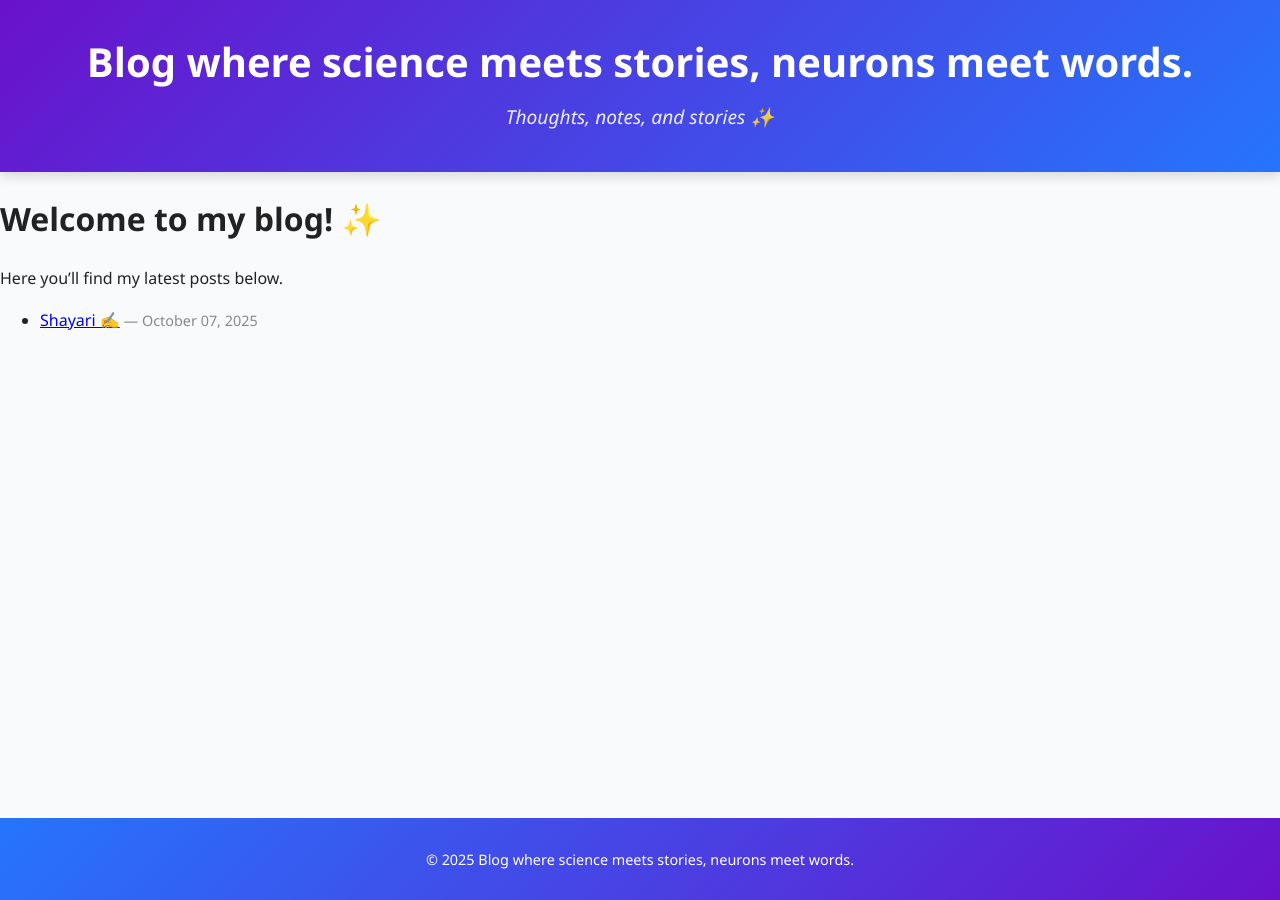
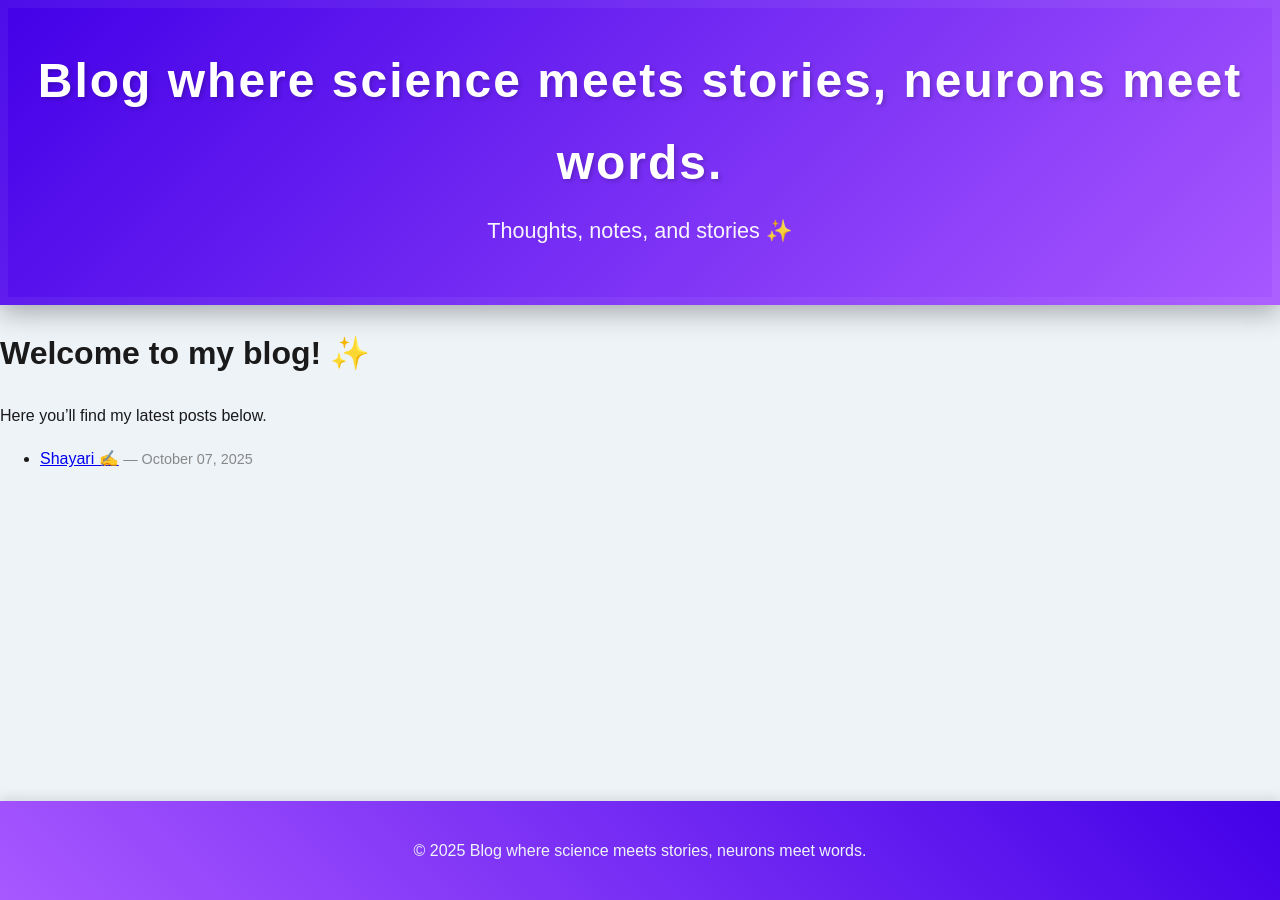
Before and after one commit to arvindomics/MyBlog, a Jekyll site: the page built from index.md, in a window 1280 px wide. Built offline with Jekyll 4.4.1, drawn with Linux system fonts in a browser that asks for light colours.

Commit message:
Update style.css

```diff
--- a/assets/css/style.css
+++ b/assets/css/style.css
@@ -1,9 +1,10 @@
 /* Global font and background */
 body {
-  font-family: "Segoe UI", Roboto, Helvetica, Arial, sans-serif;
-  background-color: #f9fafc;
-  color: #222;
-  line-height: 1.6;
+  /* Retain great font stack */
+  font-family: 'Poppins', sans-serif; /* Adding a slightly trendier font for a modern feel */
+  background-color: #eef3f8; /* Lighter, cooler background */
+  color: #1a1a1a; /* Deeper black for better contrast */
+  line-height: 1.7;
   margin: 0;
   padding: 0;
   display: flex;
@@ -13,29 +14,36 @@ body {
 
 /* Header styling */
 .site-header {
-  background: linear-gradient(135deg, #6a11cb, #2575fc); /* purple → blue */
-  color: white;
-  padding: 30px 0 20px 0;
+  /* More dramatic, deeper gradient */
+  background: linear-gradient(135deg, #4300e8, #a858ff); /* Deep royal purple to a bright lavender */
+  color: #fff;
+  padding: 40px 0 30px 0; /* More vertical padding */
   text-align: center;
-  box-shadow: 0 4px 12px rgba(0,0,0,0.15);
+  /* More pronounced, layered shadow for depth */
+  box-shadow: 0 8px 25px rgba(0,0,0,0.3), 0 0 0 8px rgba(255, 255, 255, 0.05) inset;
+  position: relative; /* For potential future z-index/positioning effects */
+  overflow: hidden;
 }
 
 .site-title {
-  font-size: 2.5rem;
+  font-size: 3rem; /* Larger title */
   margin: 0;
-  font-weight: 700;
+  font-weight: 800; /* Extra bold */
+  letter-spacing: 2px; /* Subtle spacing */
+  text-shadow: 2px 2px 4px rgba(0, 0, 0, 0.2); /* Text shadow for pop */
 }
 
 .site-description {
-  font-size: 1.2rem;
-  margin-top: 8px;
-  font-style: italic;
-  opacity: 0.9;
+  font-size: 1.35rem;
+  margin-top: 10px;
+  font-style: normal; /* Less common to use italic here in 'fancier' designs */
+  opacity: 0.95;
+  font-weight: 300; /* Lighter weight for contrast */
 }
 
 /* Navigation Bar */
 nav {
-  margin-top: 15px;
+  margin-top: 25px;
 }
 
 nav ul {
@@ -44,56 +52,74 @@ nav ul {
   margin: 0;
   display: flex;
   justify-content: center;
-  gap: 30px;
+  gap: 40px; /* Increased gap */
 }
 
 nav ul li a {
   color: #ffffff;
   font-weight: 600;
   text-decoration: none;
-  font-size: 1.1rem;
-  padding: 5px 10px;
-  border-radius: 5px;
-  transition: all 0.3s ease;
+  font-size: 1.2rem;
+  padding: 8px 15px; /* Larger hit area */
+  border-radius: 50px; /* Pill shape for a modern, 'chip' look */
+  /* Using a box-shadow for a subtle lift effect */
+  box-shadow: 0 0 0 2px transparent;
+  transition: all 0.4s cubic-bezier(0.25, 0.8, 0.25, 1); /* Smoother, more complex transition */
 }
 
 nav ul li a:hover {
-  background: rgba(255, 255, 255, 0.2);
-  color: #ffeb3b;
+  /* Solid, distinct background color */
+  background: #ffecb3;
+  color: #4300e8; /* Change color to the deep purple from the header */
+  /* Inner shadow on hover for a pressed look, and subtle lift */
+  box-shadow: 0 4px 10px rgba(0, 0, 0, 0.2), inset 0 0 5px rgba(0, 0, 0, 0.1);
+  transform: translateY(-2px); /* Subtle lift effect */
 }
 
 /* Blog post container */
 .post-content, article {
   background: #ffffff;
-  padding: 20px 25px;
-  margin: 20px auto;
-  max-width: 800px;
-  border-radius: 12px;
-  box-shadow: 0 6px 15px rgba(0, 0, 0, 0.08);
+  padding: 30px 40px; /* More padding */
+  margin: 30px auto;
+  max-width: 850px; /* Slightly wider */
+  border-radius: 18px; /* Softer, more modern corners */
+  /* A more elegant, subtle shadow for a floating effect */
+  box-shadow: 0 10px 30px rgba(0, 0, 0, 0.08), 0 0 0 1px rgba(0, 0, 0, 0.03);
+  transition: transform 0.3s ease, box-shadow 0.3s ease;
+}
+
+.post-content:hover, article:hover {
+    transform: translateY(-5px); /* Lift on hover */
+    box-shadow: 0 15px 45px rgba(0, 0, 0, 0.15); /* Deeper shadow on hover */
 }
 
 /* Poetry styling */
 .poetry {
-  font-family: "Georgia", "Times New Roman", serif;
-  font-size: 1.3rem;
+  font-family: 'Lora', serif; /* A more elegant, classical serif font */
+  font-size: 1.4rem;
   font-style: italic;
   text-align: center;
-  line-height: 1.8;
-  background: #fff8f0;
-  border-left: 4px solid #f39c12;
-  padding: 20px;
-  margin: 25px auto;
-  max-width: 700px;
-  border-radius: 10px;
-  box-shadow: 0 4px 12px rgba(0,0,0,0.05);
+  line-height: 2.0; /* Increased line height for spacious feel */
+  background: #fffafa; /* Very subtle off-white/pink */
+  border: 1px solid #f39c12; /* Using a full border for a framed look */
+  border-left: 8px solid #f39c12; /* Thicker, bolder left accent */
+  padding: 30px;
+  margin: 40px auto;
+  max-width: 750px;
+  border-radius: 15px;
+  box-shadow: 0 6px 20px rgba(0,0,0,0.07), inset 0 0 10px rgba(0, 0, 0, 0.02); /* Inner and outer shadow */
+  color: #444; /* Slightly darker text for contrast on the light background */
 }
 
 /* Footer */
 .site-footer {
   margin-top: auto;
-  background: linear-gradient(135deg, #2575fc, #6a11cb);
+  /* Reverse the header gradient for visual balance */
+  background: linear-gradient(45deg, #a858ff, #4300e8);
   text-align: center;
-  font-size: 0.9rem;
-  color: #fff;
-  padding: 15px 0;
+  font-size: 1rem; /* Slightly larger text */
+  color: #eef3f8; /* Match the body background for a harmonious feel */
+  padding: 20px 0;
+  /* Subtle top shadow to separate it from the content */
+  box-shadow: 0 -4px 10px rgba(0,0,0,0.1);
 }
```
